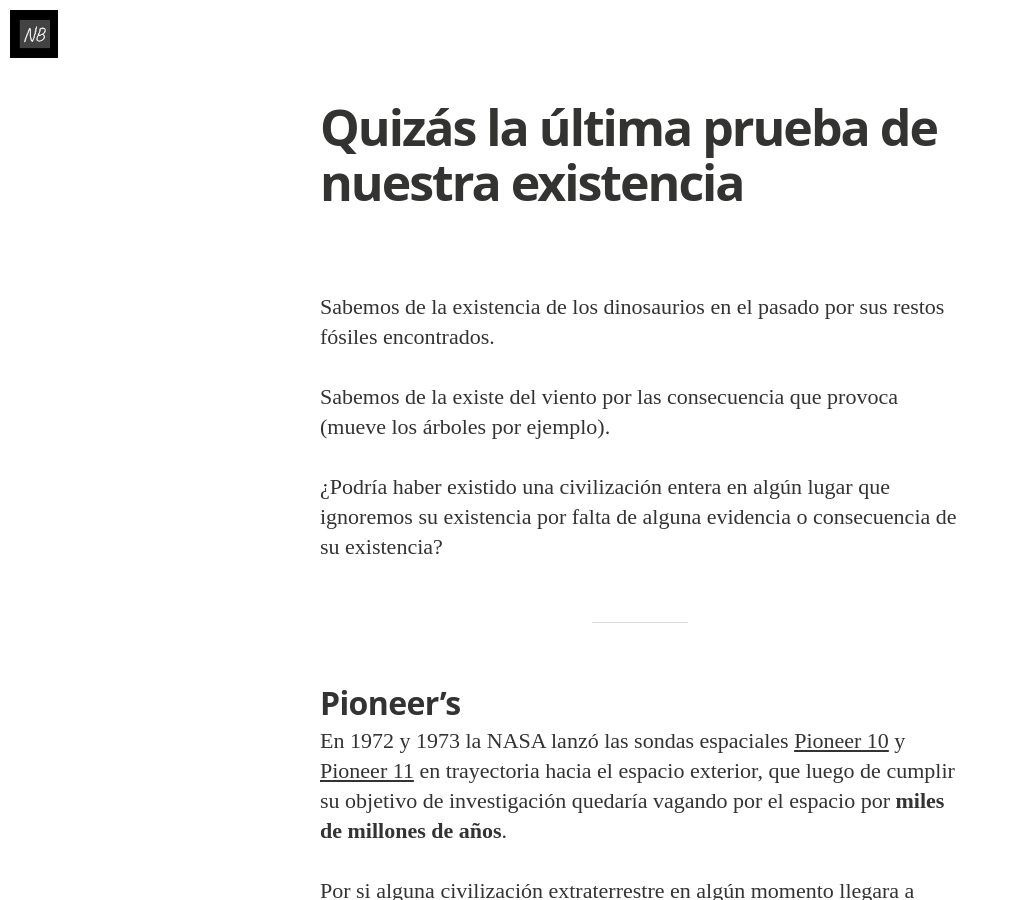
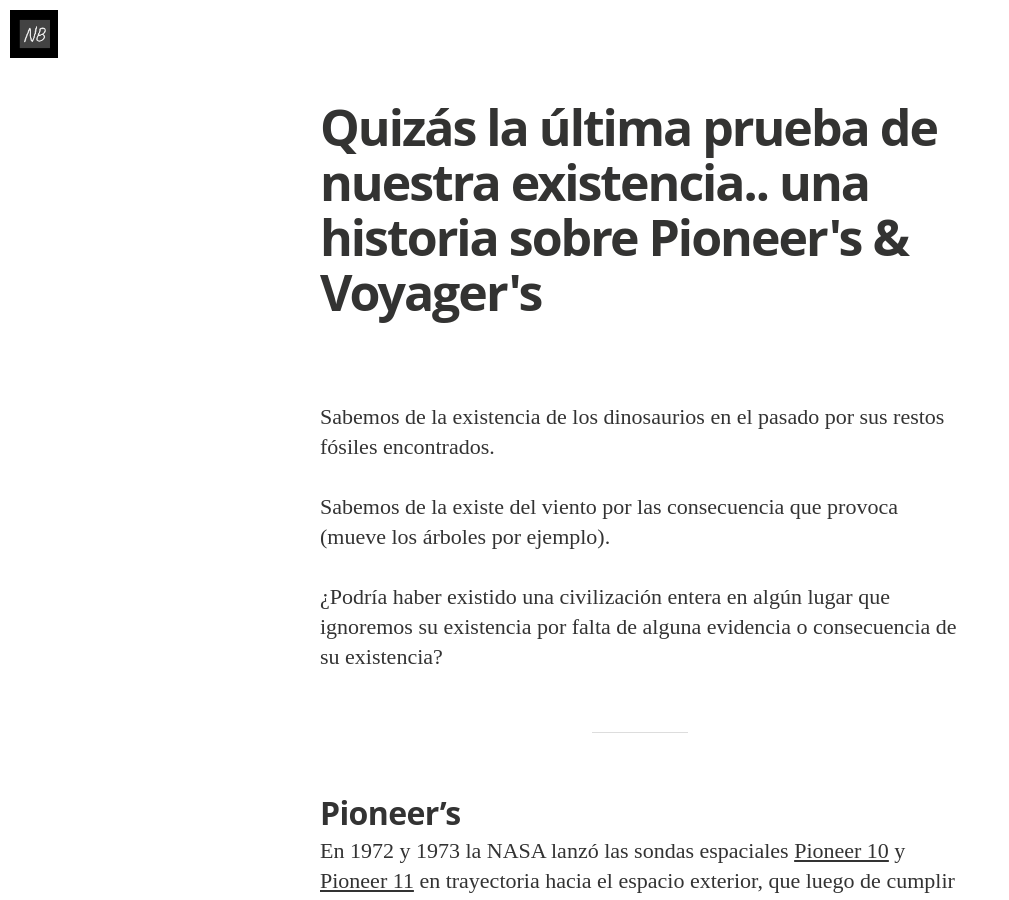
Before and after one commit to nahuelbrandan/nahuelbrandan.github.io, a Jekyll site: the page built from _posts/2018-12-28-quizas-la-ultima-prueba-de-nuestra-existencia-historia-sobre-pioneer-y-voyager.md, in a window 1280 px wide and 900 px high. Shown: the whole window, without its empty margins (0-1009 px from the left). Built offline with Jekyll 4.4.1, drawn with Linux system fonts in a browser that asks for light colours; nearby versions of some CDN libraries; some web fonts are replaced.

Commit message:
SEO en el titulo del último post

```diff
--- a/_posts/2018-12-28-quizas-la-ultima-prueba-de-nuestra-existencia.md
+++ b/_posts/2018-12-28-quizas-la-ultima-prueba-de-nuestra-existencia-historia-sobre-pioneer-y-voyager.md
@@ -1,6 +1,6 @@
 ---
 layout: page
-title:  "Quizás la última prueba de nuestra existencia"
+title:  "Quizás la última prueba de nuestra existencia.. una historia sobre Pioneer's & Voyager's"
 date:   2018-12-28 00:00:01 -0300
 ---
 
```
